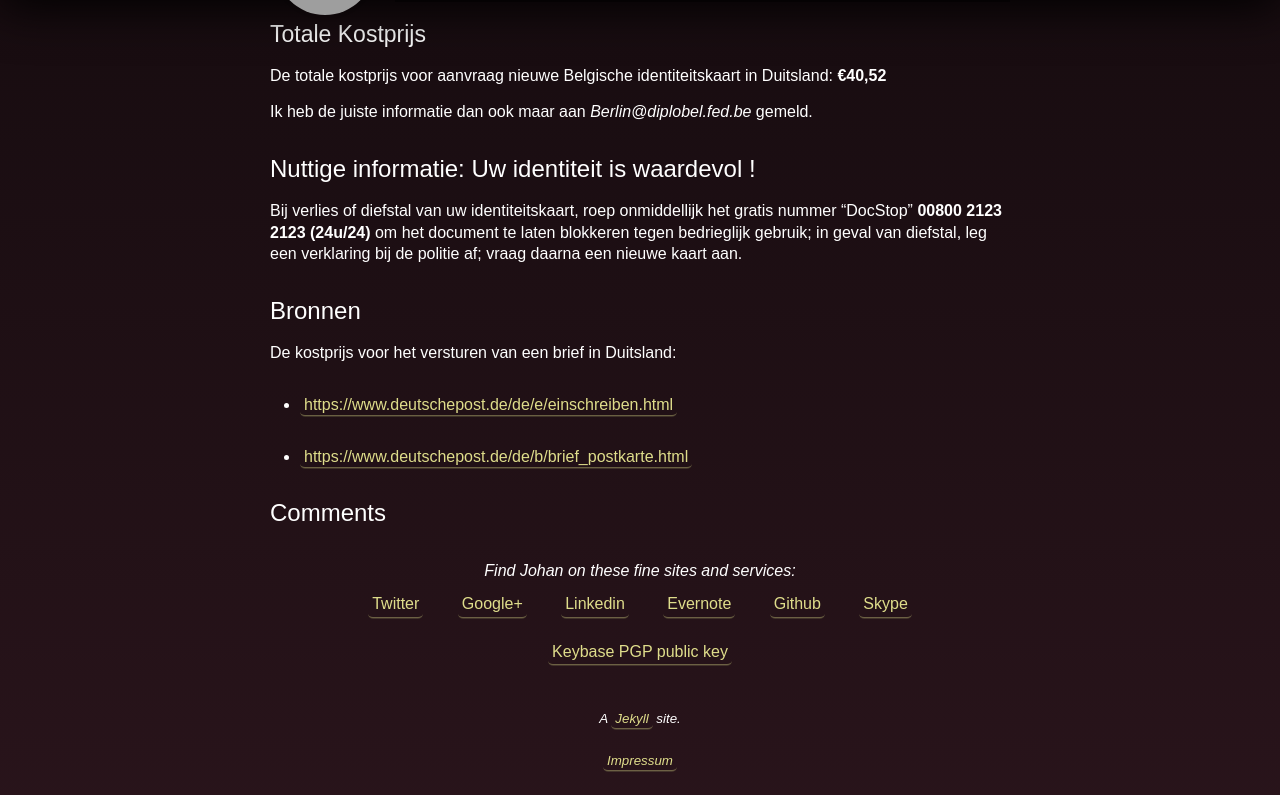
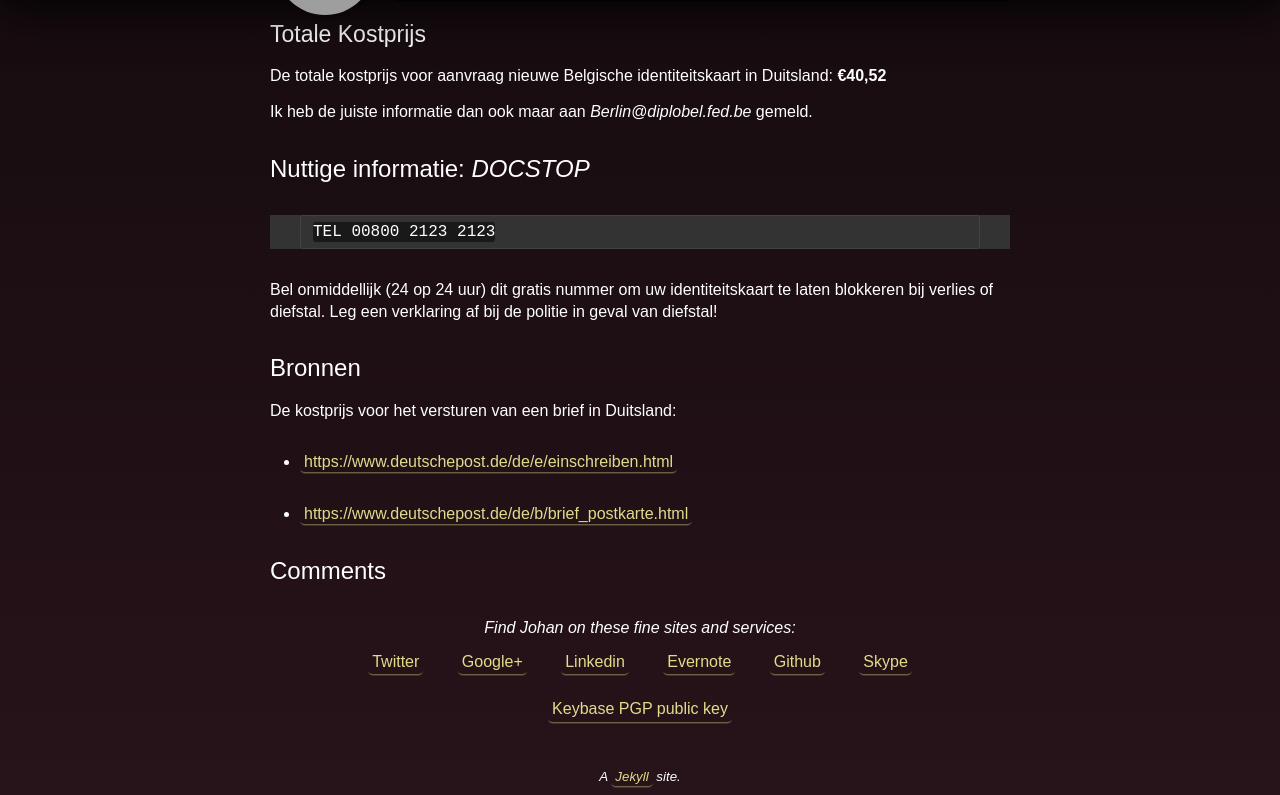
Before and after one commit to johanbove/johanbove.github.io, a Jekyll site: the page built from _posts/2015-07-23-kostprijs-aanvraag-nieuwe-identiteiskaart-in-duitsland.md, in a window 1280 px wide and 900 px high, scrolled down 962 px, cut to the strip 105-900 px from the top of the window. Built offline with Jekyll 4.4.1, drawn with Linux system fonts in a browser that asks for light colours; comment, search, counter and statistics services are not loaded; grey boxes are pictures that could not be loaded.

Commit message:
Update post

```diff
--- a/_posts/2015-07-23-kostprijs-aanvraag-nieuwe-identiteiskaart-in-duitsland.md
+++ b/_posts/2015-07-23-kostprijs-aanvraag-nieuwe-identiteiskaart-in-duitsland.md
@@ -45,9 +45,11 @@ De totale kostprijs voor aanvraag nieuwe Belgische identiteitskaart in Duitsland
 
 Ik heb de juiste informatie dan ook maar aan *Berlin@diplobel.fed.be* gemeld.
 
-## Nuttige informatie: Uw identiteit is waardevol !
+## Nuttige informatie: *DOCSTOP*
 
-Bij verlies of diefstal van uw identiteitskaart, roep onmiddellijk het gratis nummer "DocStop" **00800 2123 2123 (24u/24)** om het document te laten blokkeren tegen bedrieglijk gebruik; in geval van diefstal, leg een verklaring bij de politie af; vraag daarna een nieuwe kaart aan.
+    TEL 00800 2123 2123
+
+Bel onmiddellijk (24 op 24 uur) dit gratis nummer om uw identiteitskaart te laten blokkeren bij verlies of diefstal. Leg een verklaring af bij de politie in geval van diefstal!
 
 ## Bronnen
 
```
